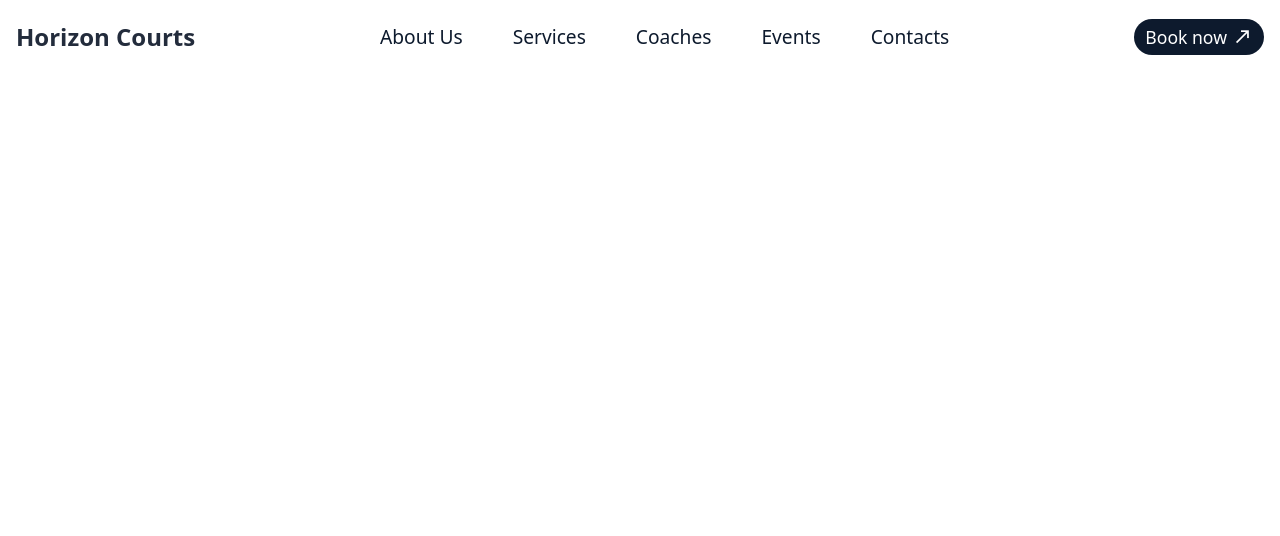
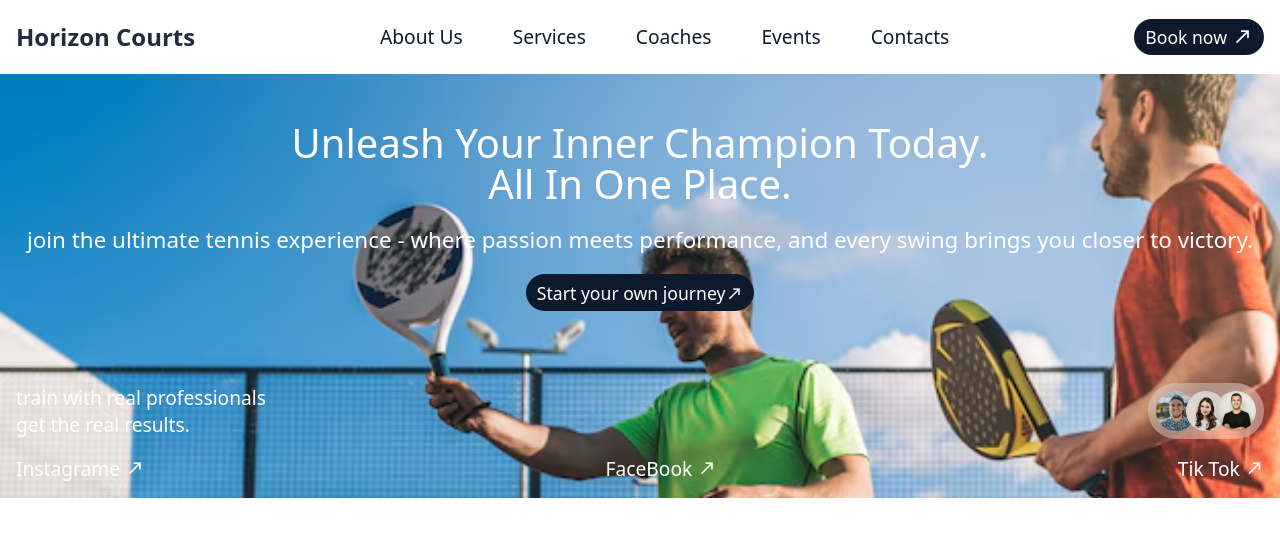
Before and after one commit to WajahatAli8710/React-Js-Projects, a React (Vite) app in the folder react.js-project-02/: page / in a window 1280 px wide. Shown: the top 536 px of the page. Built offline with nearby package versions, Linux system fonts and the light colour scheme.

Commit message:
incremental update

```diff
--- a/react.js-project-02/src/App.jsx
+++ b/react.js-project-02/src/App.jsx
@@ -1,8 +1,10 @@
+import HeroSection from "./components/HeroSection";
 import Navbar from "./components/Navbar";
 
 const App = () => {
   return <div className="main">
     <Navbar/>
+    <HeroSection />
   </div>;
 };
 
--- /dev/null
+++ b/react.js-project-02/src/components/HeroSection.jsx
@@ -0,0 +1,58 @@
+const HeroSection = () => {
+  return (
+
+
+
+
+
+<div className="heroSection">
+
+
+  <div className="top">
+      <h1>Unleash Your Inner Champion Today. <br /> All In One Place.</h1>
+      <p>
+        Join the ultimate tennis experience - where passion meets performance,
+        and every swing brings you closer to victory.
+      </p>
+      <button className="btn">
+        Start your own journey
+        <i className="ri-arrow-right-up-long-line"></i>
+      </button>
+  </div>
+
+
+
+
+      <div className="bottom">
+        <div className="trainers">
+          <p>
+            Train with real professionals <br />
+            Get the real results.
+          </p>
+          <div className="trainersPic">
+            <img src="/src/assets/menTrainer1.avif" alt="" />
+            <img className="overlay" src="/src/assets/femailTrainer.avif" alt="" />
+            <img className="overlay" src="/src/assets/menTrainer2.avif" alt="" />
+          </div>
+        </div>
+        <div className="reference">
+          <button className="refRtn">
+            Instagrame
+            <i className="ri-arrow-right-up-long-line"></i>
+          </button>
+          <button className="refRtn">
+            FaceBook
+            <i className="ri-arrow-right-up-long-line"></i>
+          </button>
+
+          <button className="refRtn">
+            Tik Tok
+            <i className="ri-arrow-right-up-long-line"></i>
+          </button>
+        </div>
+      </div>
+    </div>
+  );
+};
+
+export default HeroSection;
--- a/react.js-project-02/src/styles/main.css
+++ b/react.js-project-02/src/styles/main.css
@@ -81,6 +81,106 @@ body {
 .main .nav .right h2 i {
   color: #232c3c;
 }
+.main .heroSection {
+  width: 100%;
+  padding-top: 2rem;
+  background-color: red;
+  background-image: url(../assets/heroImage.avif);
+  background-size: cover;
+  background-position: center;
+  display: flex;
+  flex-direction: column;
+  gap: 2.5rem;
+}
+.main .heroSection .top {
+  text-align: center;
+  width: 100%;
+  display: flex;
+  padding: 1rem;
+  flex-direction: column;
+  gap: 1.2rem;
+  align-items: center;
+}
+.main .heroSection .top h1 {
+  font-size: 2.5rem;
+  text-transform: capitalize;
+  line-height: 2.6rem;
+  font-weight: 500;
+}
+.main .heroSection .top p {
+  font-size: 1.4rem;
+  text-transform: lowercase;
+  font-weight: 300;
+}
+.main .heroSection .top .btn {
+  font-size: 1.1rem;
+  font-weight: 200;
+  padding: 0.4rem 0.7rem;
+  display: flex;
+  gap: 5px;
+  align-items: center;
+  background-color: #0d1a2d;
+  border: none;
+  border-radius: 1.5rem;
+  white-space: nowrap;
+  display: inline;
+}
+.main .heroSection .bottom {
+  display: flex;
+  padding: 1rem;
+  flex-direction: column;
+  gap: 1rem;
+}
+.main .heroSection .bottom .trainers {
+  display: flex;
+  align-items: center;
+  justify-content: space-between;
+}
+.main .heroSection .bottom .trainers p {
+  font-size: 1.2rem;
+  text-transform: lowercase;
+  font-weight: 200;
+}
+.main .heroSection .bottom .trainers .trainersPic {
+  width: -moz-fit-content;
+  width: fit-content;
+  padding: 0.5rem;
+  display: flex;
+  align-items: center;
+  border-radius: 2rem;
+  background-color: rgba(255, 255, 255, 0.3490196078);
+  -webkit-backdrop-filter: blur(10px);
+          backdrop-filter: blur(10px);
+}
+.main .heroSection .bottom .trainers .trainersPic img {
+  width: 2.5rem;
+  height: 2.5rem;
+  -o-object-fit: cover;
+     object-fit: cover;
+  -o-object-position: top;
+     object-position: top;
+  border-radius: 50%;
+}
+.main .heroSection .bottom .trainers .trainersPic .overlay {
+  margin-left: -10px;
+}
+.main .heroSection .bottom .reference {
+  display: flex;
+  align-items: center;
+  justify-content: space-between;
+}
+.main .heroSection .bottom .reference .refRtn {
+  font-size: 1.2rem;
+  font-weight: 200;
+  padding: none;
+  display: flex;
+  gap: 5px;
+  align-items: center;
+  background-color: transparent;
+  border: none;
+  border-radius: 1.5rem;
+  white-space: nowrap;
+}
 
 @media (min-width: 900px) {
   .main .nav .menu {
--- a/react.js-project-02/src/styles/main.scss
+++ b/react.js-project-02/src/styles/main.scss
@@ -23,9 +23,26 @@ body {
   border: $border;
   border-radius: 1.5rem;
   white-space: nowrap;
-
 }
 
+@mixin textLarge() {
+  font-size: 2.5rem;
+  text-transform: capitalize;
+  line-height: 2.6rem;
+  font-weight: 500;
+}
+// @mixin textMedium()
+@mixin textSmall() {
+  font-size: 1.4rem;
+  text-transform: lowercase;
+  font-weight: 300;
+}
+
+@mixin textMini() {
+  font-size: 1.2rem;
+  text-transform: lowercase;
+  font-weight: 200;
+}
 .main {
   height: fit-content;
   width: 100vw;
@@ -50,21 +67,26 @@ body {
       gap: 1rem;
       p {
         color: #0d1a2d;
-        @include btnStyle(1.2rem, null, 0.4rem 1rem,  1px solid transparent, 5px);
+        @include btnStyle(
+          1.2rem,
+          null,
+          0.4rem 1rem,
+          1px solid transparent,
+          5px
+        );
         transition: all ease 0.5s;
       }
 
-      p:hover{
+      p:hover {
         border-color: #0d1a2d;
       }
-      }
+    }
     .right {
       display: flex;
       align-items: center;
       gap: 1.5rem;
       .cta {
-
-        @include btnStyle(1.1rem, #0d1a2d, 0.4rem 0.7rem, none, 5px );
+        @include btnStyle(1.1rem, #0d1a2d, 0.4rem 0.7rem, none, 5px);
         cursor: pointer;
         i {
           font-weight: 200;
@@ -81,6 +103,91 @@ body {
           color: #232c3c;
         }
       }
+    }
+  }
+
+  .heroSection {
+    width: 100%;
+    padding-top: 2rem;
+    background-color: red;
+    background-image: url(../assets/heroImage.avif);
+    background-size: cover;
+    background-position: center;
+    display: flex;
+    flex-direction: column;
+    gap: 2.5rem;
+
+    .top {
+      text-align: center;
+      width: 100%;
+      display: flex;
+      padding: 1rem;
+      flex-direction: column;
+      gap: 1.2rem;
+      align-items: center;
+      h1 {
+        @include textLarge();
+      }
+      p {
+        @include textSmall();
+      }
+      .btn {
+        @include btnStyle(1.1rem, #0d1a2d, 0.4rem 0.7rem, none, 5px);
+        display: inline;
+      }
+    }
+
+    .bottom {
+      display: flex;
+
+      padding: 1rem;
+
+      flex-direction: column;
+    gap: 1rem;
+      .trainers {
+
+        display: flex;
+        align-items: center;
+        justify-content: space-between;
+        p {
+          @include textMini();
+        }
+
+        .trainersPic {
+          width: fit-content;
+          padding: 0.5rem;
+          display: flex;
+          align-items: center;
+          border-radius: 2rem;
+          background-color: #ffffff59;
+          backdrop-filter: blur(10px);
+
+          img {
+            width: 2.5rem;
+            height: 2.5rem;
+            object-fit: cover;
+            object-position: top;
+            border-radius: 50%;
+          }
+
+          .overlay {
+            margin-left: -10px;
+          }
+        }
+
+
+      }
+
+       .reference{
+            display: flex;
+            align-items: center;
+            justify-content: space-between;
+          .refRtn{
+            @include btnStyle(1.2rem, transparent , none , none , 5px )
+
+          }
+
+        }
     }
   }
 }
```
Also changed, not shown: 1 other file (tests, documents, lock files or other folders).
